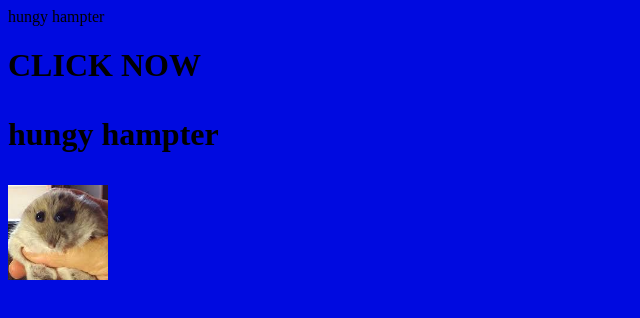
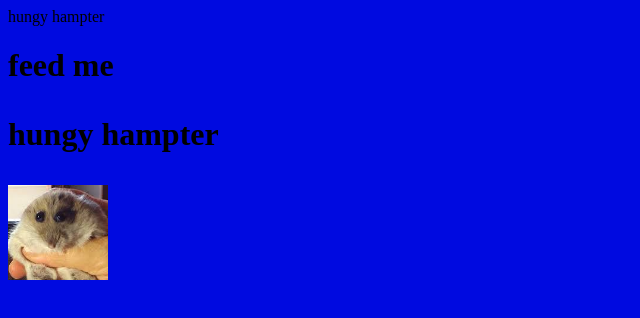
Before and after one commit to siempuck/siempuck.github.io, a plain HTML site: page index.html in a window 1280 px wide. Shown: the whole page, without its empty margins (0-640 px from the left). Drawn offline with Linux system fonts and the light colour scheme.

Commit message:
Update index.html

```diff
--- a/index.html
+++ b/index.html
@@ -8,7 +8,7 @@
 <body bgcolor=" hungy hampter">
  hungy hampter
 <h1
-<a href="https://www.google.com">CLICK NOW</a>
+<a href="https://www.google.com">feed me</a>
 <p style="color: rgb(#F7CFE1)">hungy hampter</p>
 <img src="doge.jpg"heigt="100"width="100" </a>
 </body>
```
